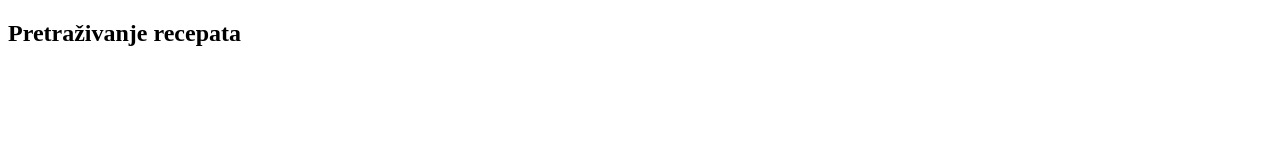
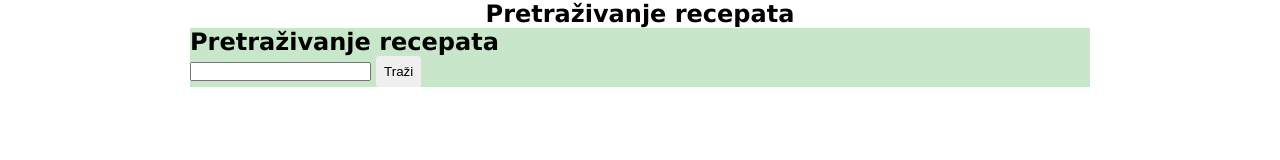
Before and after one commit to alenskupnjak/jsReceptiMealDB, a plain HTML site: page index.html in a window 1280 px wide. Drawn offline with Linux system fonts and the light colour scheme.

Commit message:
002 dodan UI

```diff
--- a/app.js
+++ b/app.js
@@ -1,2 +1,5 @@
 // Inicijaliziraj API
 const podaci = new PodaciApi();
+
+//Inicijalizacija grafike
+const ekran = new UI();
--- a/index.html
+++ b/index.html
@@ -3,16 +3,23 @@
 <head>
   <meta charset="UTF-8">
   <meta name="viewport" content="width=device-width, initial-scale=1.0">
+  <link rel="stylesheet" href="style.css">
   <title>Pretraživanje recepata</title>
 </head>
 <body>
+  <header>
+    <h2>Pretraživanje recepata</h2>
+  </header>
   <div class="container">
     <h2>Pretraživanje recepata</h2>
+    <input type="text" id="trazim">
+    <button id="pretrazi" class="primary-btn">Traži</button>
 
 
 
   </div>
   <script src="podaci.js"></script>
+  <script src="UI.js"></script>
   <script src="app.js"></script>
 </body>
 </html>
--- a/style.css
+++ b/style.css
@@ -11,6 +11,20 @@ body {
 }
 
 .container {
-  max-width: 800px;
+  max-width: 900px;
   margin: auto;
+  background: #c8e6c9;
 }
+
+header {
+  display: flex;
+  text-align: center;
+  align-items: center;
+  justify-content: center;
+}
+
+.primary-btn {
+  padding: 0.5rem;
+  border: none;
+  border-radius: 3px;
+}
```
Also changed, not shown: UI.js (added, +8 -0 lines).
